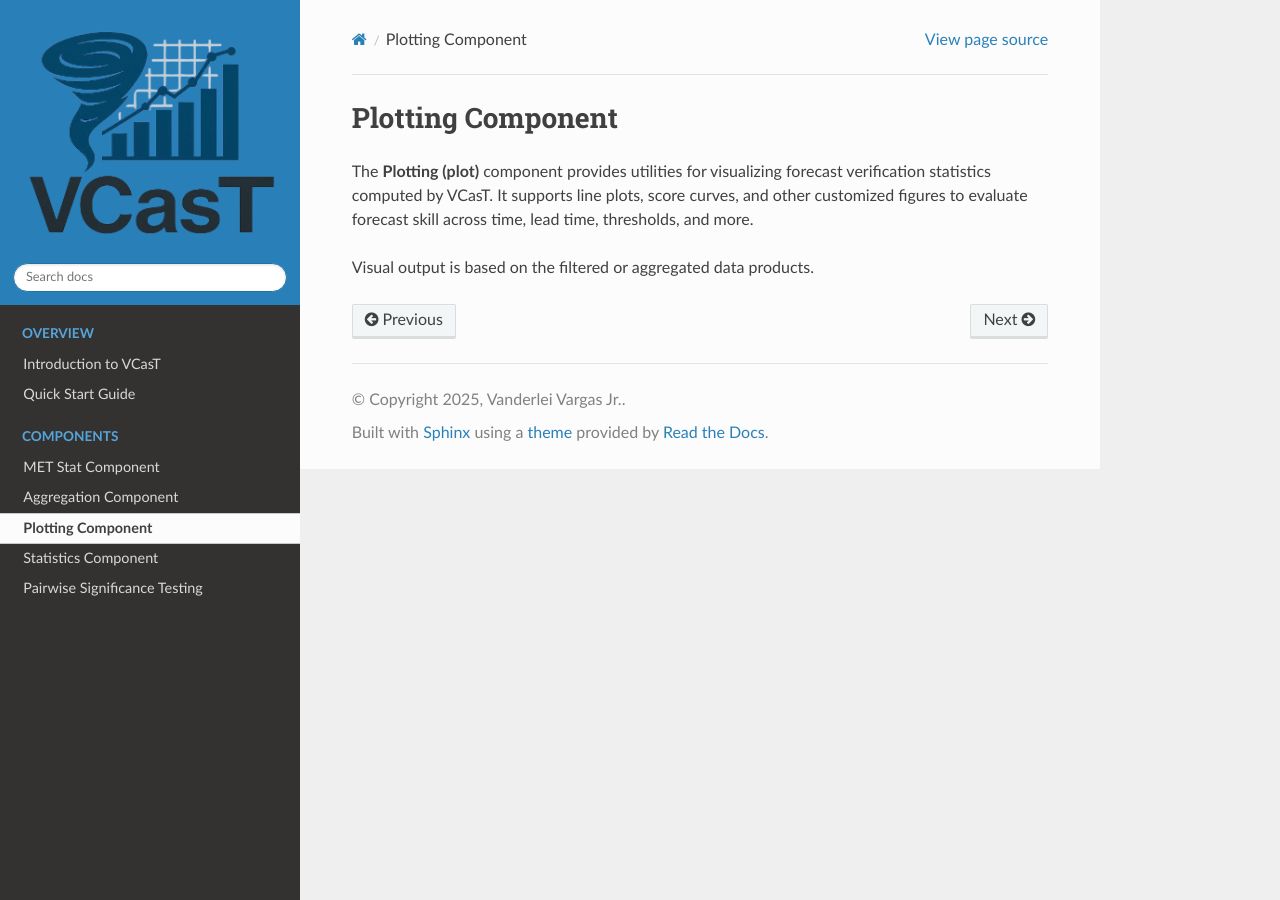
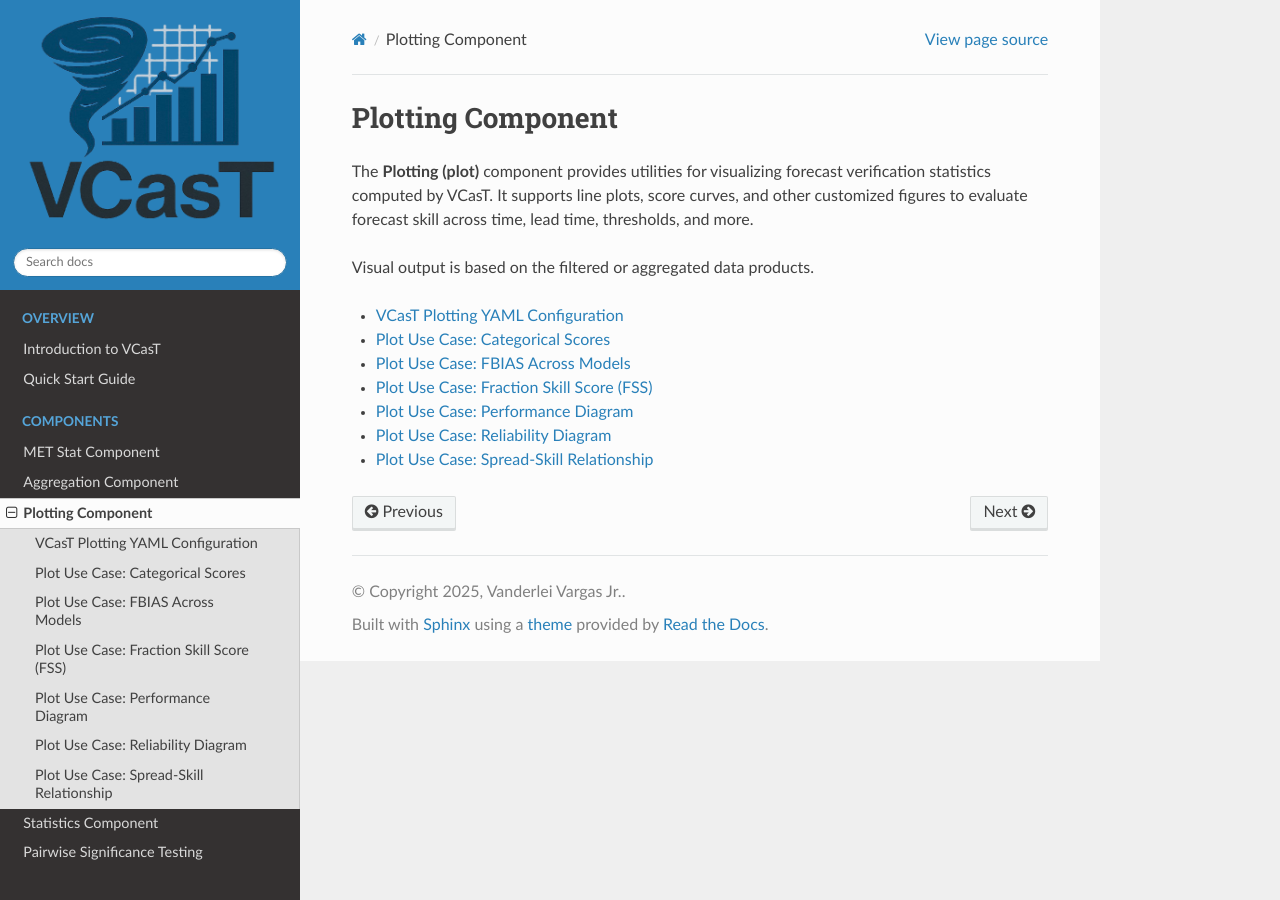
Before and after one commit to VanderleiVargas-NOAA/VCasT-docs, a Sphinx documentation site: the page built from source/pages/plot/plot.rst, in a window 1280 px wide. Built offline with Sphinx 7.4.7 and the Read the Docs theme 3.1.0, drawn with Linux system fonts in a browser that asks for light colours.

Commit message:
Added plotting component pages

```diff
--- a/source/pages/plot/plot.rst
+++ b/source/pages/plot/plot.rst
@@ -4,3 +4,14 @@ Plotting Component
 The **Plotting (plot)** component provides utilities for visualizing forecast verification statistics computed by VCasT. It supports line plots, score curves, and other customized figures to evaluate forecast skill across time, lead time, thresholds, and more.
 
 Visual output is based on the filtered or aggregated data products.
+
+.. toctree::
+   :maxdepth: 1
+
+   plot_config
+   use_case_cts
+   use_case_fbias_multiple_models
+   use_case_fss
+   use_case_performance_diagram
+   use_case_reliability
+   use_case_spread_skill
--- /dev/null
+++ b/source/pages/plot/use_case_cts.rst
@@ -0,0 +1,2 @@
+Plot Use Case: Categorical Scores
+=====================================
--- /dev/null
+++ b/source/pages/plot/use_case_fbias_multiple_models.rst
@@ -0,0 +1,2 @@
+Plot Use Case: FBIAS Across Models
+=====================================
--- /dev/null
+++ b/source/pages/plot/use_case_fss.rst
@@ -0,0 +1,2 @@
+Plot Use Case: Fraction Skill Score (FSS)
+=========================================
--- /dev/null
+++ b/source/pages/plot/use_case_performance_diagram.rst
@@ -0,0 +1,2 @@
+Plot Use Case: Performance Diagram
+=====================================
--- /dev/null
+++ b/source/pages/plot/use_case_reliability.rst
@@ -0,0 +1,2 @@
+Plot Use Case: Reliability Diagram
+=====================================
--- /dev/null
+++ b/source/pages/plot/use_case_spread_skill.rst
@@ -0,0 +1,2 @@
+Plot Use Case: Spread-Skill Relationship
+========================================
```
Also changed, not shown: source/_static/cfg_examples/plot_config.yaml (added, +56 -0 lines), source/pages/plot/plot_config.rst (added, +77 -0 lines).
